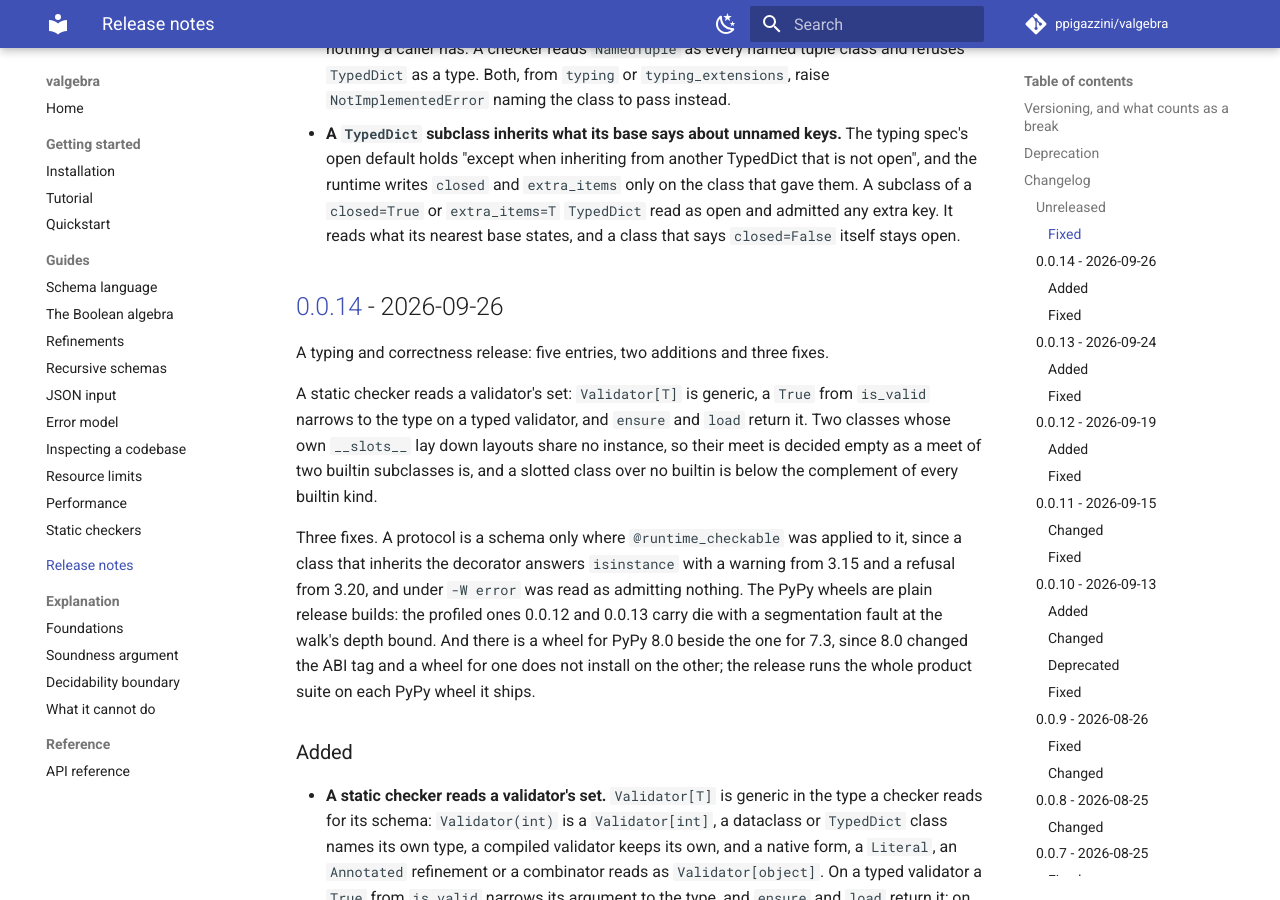
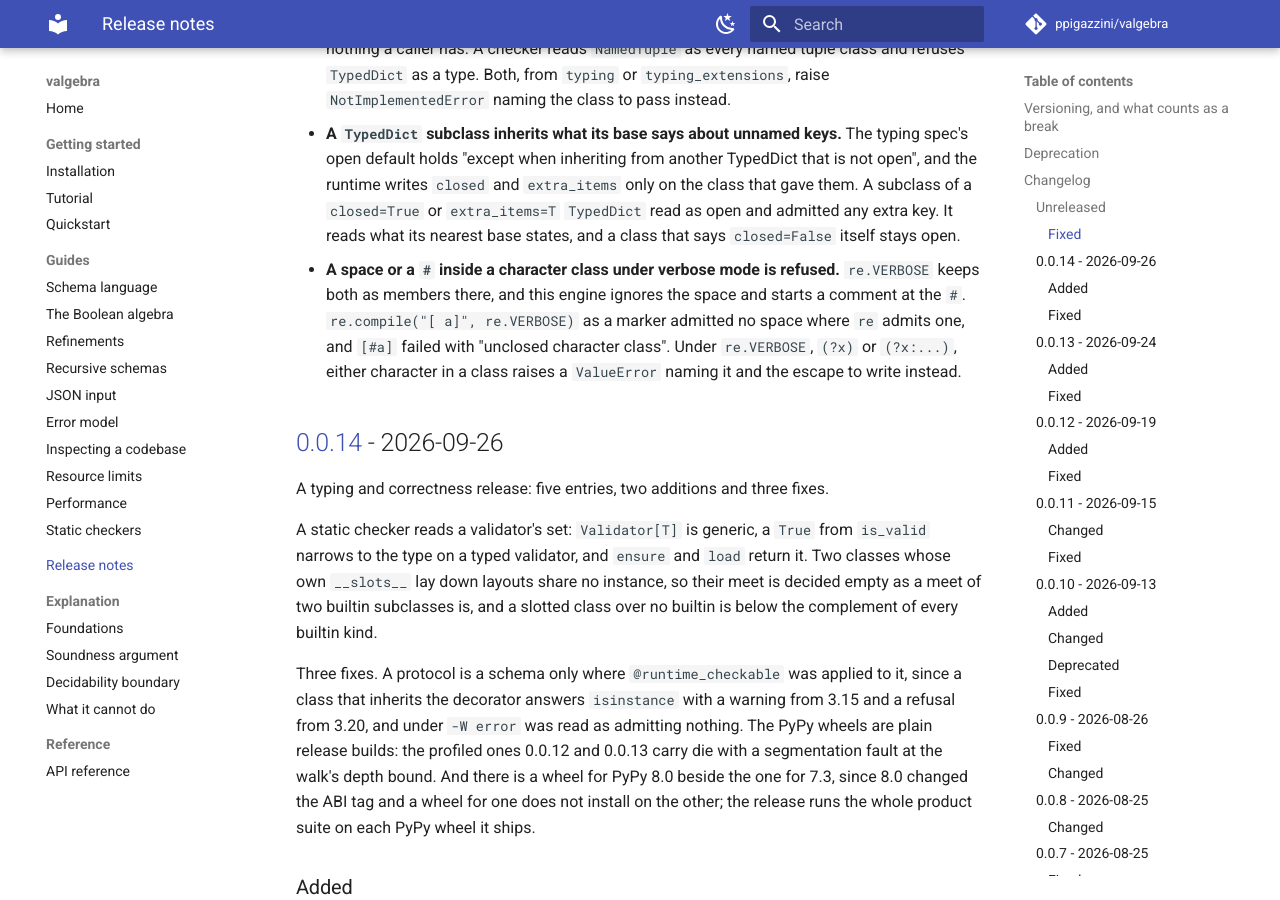
Before and after one commit to ppigazzini/valgebra, an MkDocs documentation site: the page built from docs/12-changelog.md, in a window 1280 px wide and 900 px high, scrolled down 3801 px. Built offline with MkDocs 1.6.1 and Material for MkDocs 9.7.7, drawn with Linux system fonts in a browser that asks for light colours; comment, search, counter and statistics services are not loaded.

Commit message:
fix: a space or a # inside a verbose class is refused
Under verbose mode `re` keeps a space and a `#` inside a character class as
members, and this engine ignores the space and starts a comment at the `#`.
The dialect scan tracks verbose mode as the engine does: `(?flags)` sets it
for the rest of its group, `(?flags:` for the group it opens, and a group's
`)` restores what held outside it; a comment outside a class runs to the end
of the line and opens no class. A space, any other whitespace, or a `#`
inside a class under verbose mode raises a `ValueError` naming the character
and its escape. An escaped one is a member to both engines and builds.

The refinements page's dialect section names the refusal, and unit rows
drive each way verbose mode is turned on and off.

```diff
--- a/CHANGELOG.md
+++ b/CHANGELOG.md
@@ -33,6 +33,7 @@ answer of its own, or a repair to a change not yet released.
 - fix: a typing_extensions spelling reads as its typing one
 - fix: a bare TypedDict or NamedTuple is refused
 - fix: a TypedDict subclass inherits what its base says about unnamed keys
+- fix: a space or a # inside a verbose class is refused
 
 -->
 
@@ -166,6 +167,13 @@ answer of its own, or a repair to a change not yet released.
   `closed=True` or `extra_items=T` `TypedDict` read as open and admitted any
   extra key. It reads what its nearest base states, and a class that says
   `closed=False` itself stays open.
+- **A space or a `#` inside a character class under verbose mode is
+  refused.** `re.VERBOSE` keeps both as members there, and this engine ignores
+  the space and starts a comment at the `#`. `re.compile("[ a]", re.VERBOSE)`
+  as a marker admitted no space where `re` admits one, and `[#a]` failed with
+  "unclosed character class". Under `re.VERBOSE`, `(?x)` or `(?x:...)`, either
+  character in a class raises a `ValueError` naming it and the escape to write
+  instead.
 
 ## [0.0.14] - 2026-09-26
 
```
Also changed, not shown: docs/05-refinements.md (+6 -0 lines), 3 other files.
